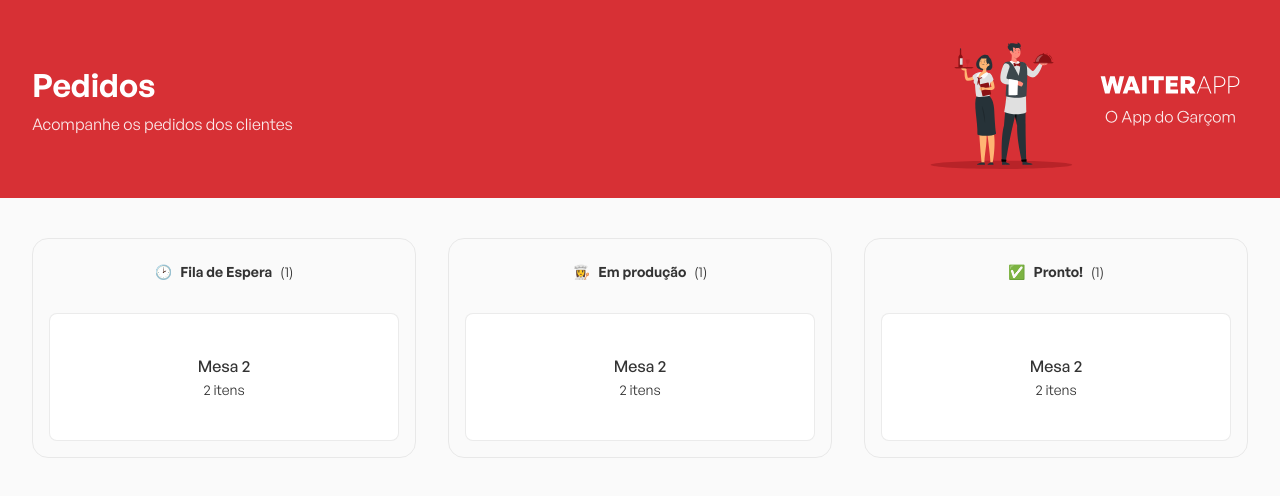
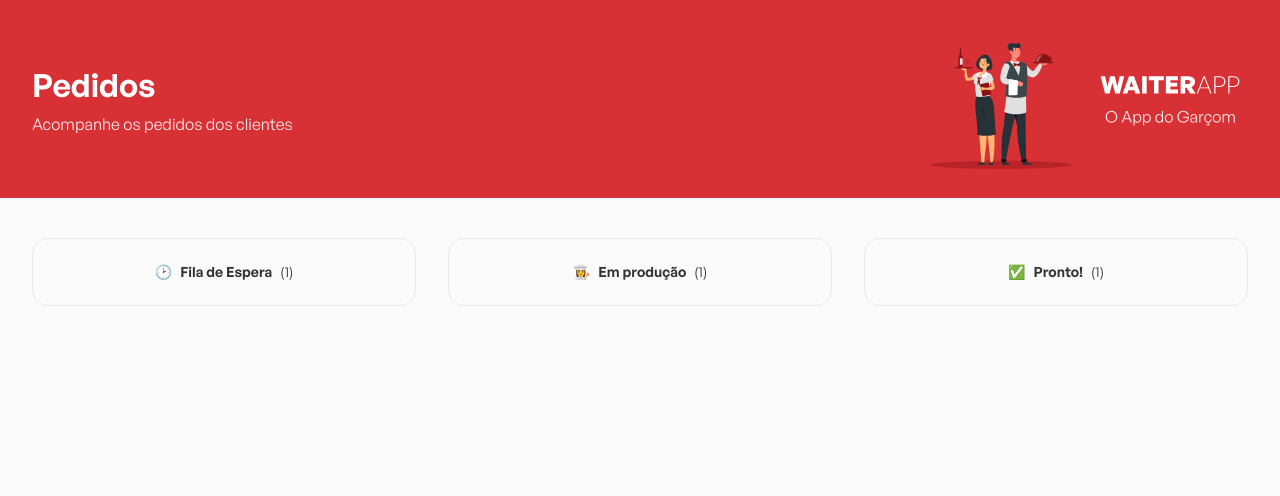
Before and after one commit to pedrogoncaalves/waiter-app, a React (Vite) app in the folder waiter-app/: page / in a window 1280 px wide. Shown: the top 496 px of the page. Built offline with nearby package versions, Linux system fonts and the light colour scheme.

Commit message:
fixing modal

```diff
--- a/waiter-app/src/components/OrderModal/index.tsx
+++ b/waiter-app/src/components/OrderModal/index.tsx
@@ -7,11 +7,11 @@
 
 
     return(
-        <C.styledModal>
+        <C.Overlay>
         <C.Container>
             <h1>Mesa 2</h1>
             <C.Button onClick={onClose}>Fechar</C.Button>
         </C.Container>
-        </C.styledModal>
+        </C.Overlay>
     )
 }
--- a/waiter-app/src/components/OrderModal/styles.ts
+++ b/waiter-app/src/components/OrderModal/styles.ts
@@ -4,14 +4,15 @@
 
 
 
-export const styledModal = styled.div`
+export const Overlay = styled.div`
 width: 100%;
 height: 100vh;
-position: absolute;
+position: fixed;
 top: 0;
 left:0;
 z-index: 10;
 background-color: rgba(0,0,0,0.8);
+backdrop-filter: blur(4.5px);
 display: flex;
 justify-content: center;
 align-items: center;
--- a/waiter-app/src/components/Orders/index.tsx
+++ b/waiter-app/src/components/Orders/index.tsx
@@ -6,7 +6,7 @@
 
 export const Orders = () => {
 
-  const [isModalVisible, setModalVisible] = useState(false);
+
 
 
     return(
@@ -14,13 +14,16 @@
             <OrdersBoard
             icon="🕑"
             title="Fila de Espera"
+            orders={[]}
             />
             <OrdersBoard
             icon="👩‍🍳"
-            title="Em produção"/>
+            title="Em produção"
+            orders={[]}/>
             <OrdersBoard
             icon="✅"
-            title="Pronto!"/>
+            title="Pronto!"
+            orders={[]}/>
 
         </S.Container>
     )
--- a/waiter-app/src/components/OrdersBoard/index.tsx
+++ b/waiter-app/src/components/OrdersBoard/index.tsx
@@ -1,14 +1,26 @@
 
-import React from 'react';
+import React, { useState } from 'react';
+import { Order } from '../../types/Order'
 
 import * as S from './styles';
 
 interface IOrdersProps  {
-    icon: string
-    title: string
+    icon: string;
+    title: string;
+    orders: Order[];
 }
 
-export const OrdersBoard = ({ icon, title }: IOrdersProps) => {
+export const OrdersBoard = ({ icon, title, orders }: IOrdersProps) => {
+
+    const [isModalVisible, setIsModalVisible] = useState(false);
+
+
+    function handleOpenModal() {
+
+    }
+
+
+
     return(
         <>
         <S.Board>
@@ -18,14 +30,17 @@
             <span>(1)</span>
         </header>
 
+       {orders.length > 0  && (
         <S.orderContainer>
-            <button type="button">
-                <strong>Mesa 2</strong>
-                <span> 2 itens</span>
+            {orders.map((order) => (
+                <button type="button" key={order._id} onClick={handleOpenModal}>
+                    <strong>Mesa {order.table}</strong>
+                    <span>{order.products.length}</span>
+                </button>
 
-
-            </button>
+            ))}
         </S.orderContainer>
+        )}
     </S.Board>
 
     </>
```
Also changed, not shown: waiter-app/src/types/Order.ts (line endings or trailing spaces).
